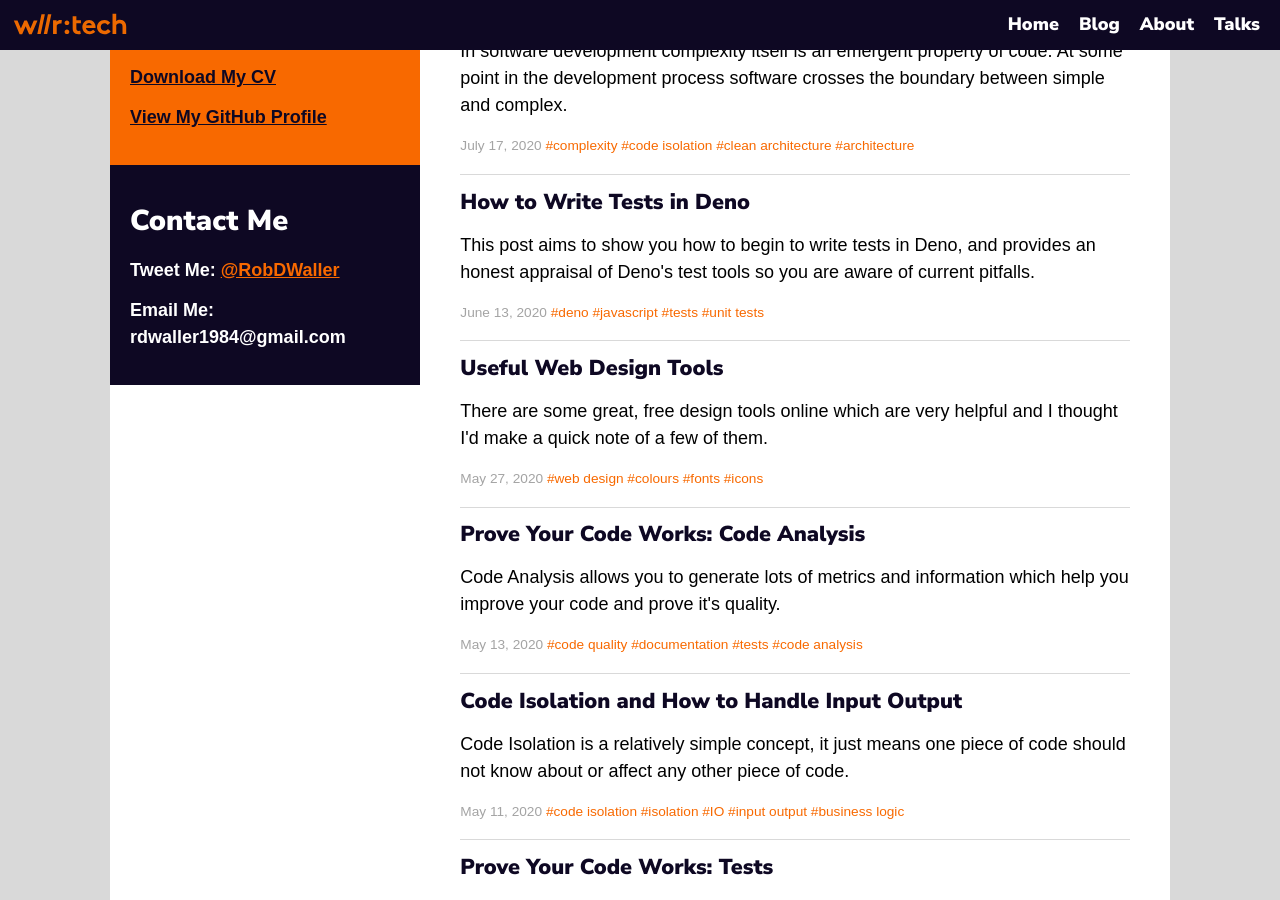
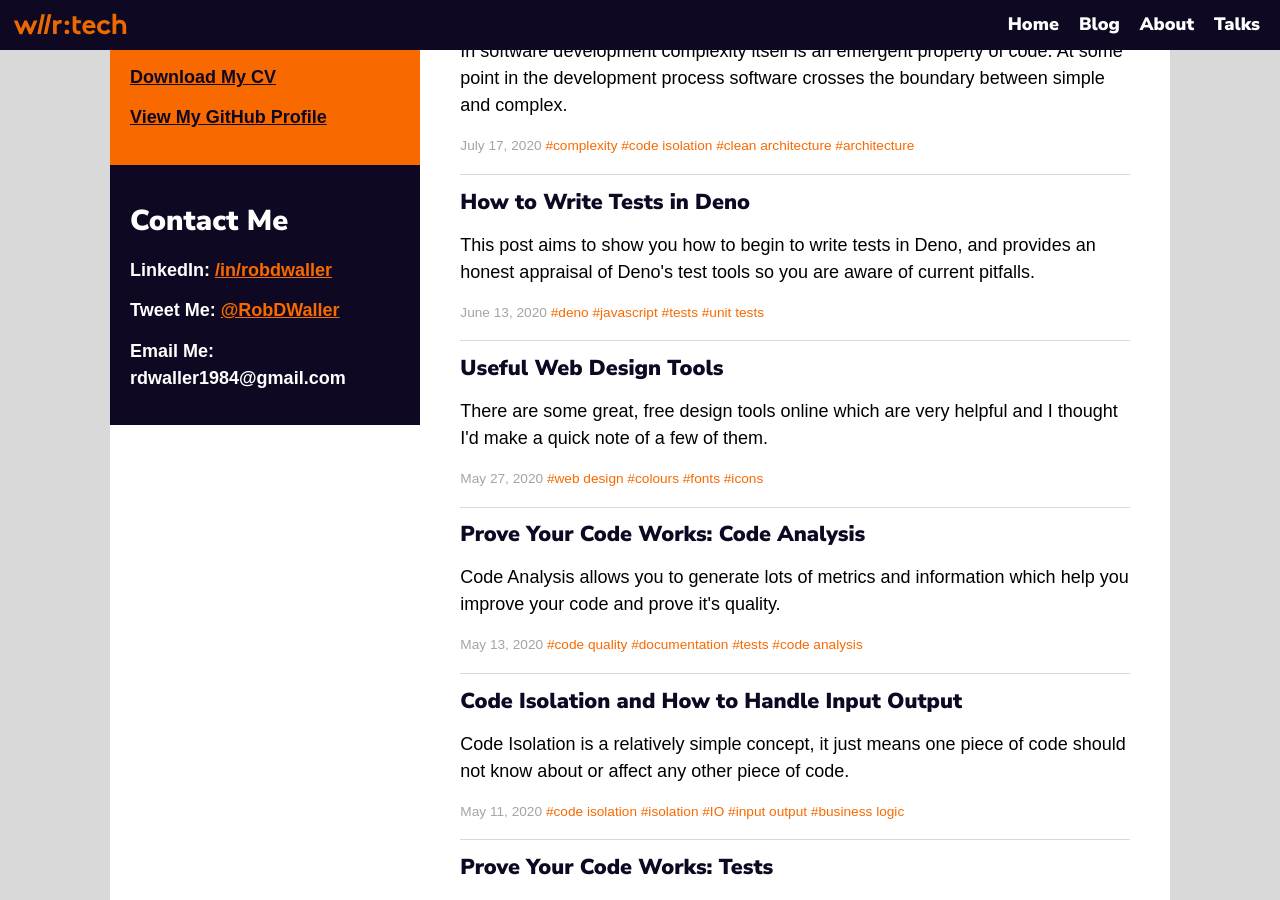
Before and after one commit to RobDWaller/robdwaller.github.io, a Jekyll site: the page built from index.html, in a window 1280 px wide and 900 px high, scrolled down 672 px. Built offline with Jekyll 4.4.1, drawn with Linux system fonts in a browser that asks for light colours.

Commit message:
Added linkedin profile link to bio.

```diff
--- a/_includes/bio.html
+++ b/_includes/bio.html
@@ -22,6 +22,7 @@
     </div>
     <div class="contact">
         <h2>Contact Me</h2>
+        <p>LinkedIn: <a href="https://www.linkedin.com/in/robdwaller/" rel="noopener" target="_blank">/in/robdwaller</a></p>
         <p>Tweet Me: <a href="https://twitter.com/RobDWaller" rel="noopener" target="_blank">@RobDWaller</a></p>
         <p>Email Me: rdwaller1984@gmail.com</p>
     </div>
```
